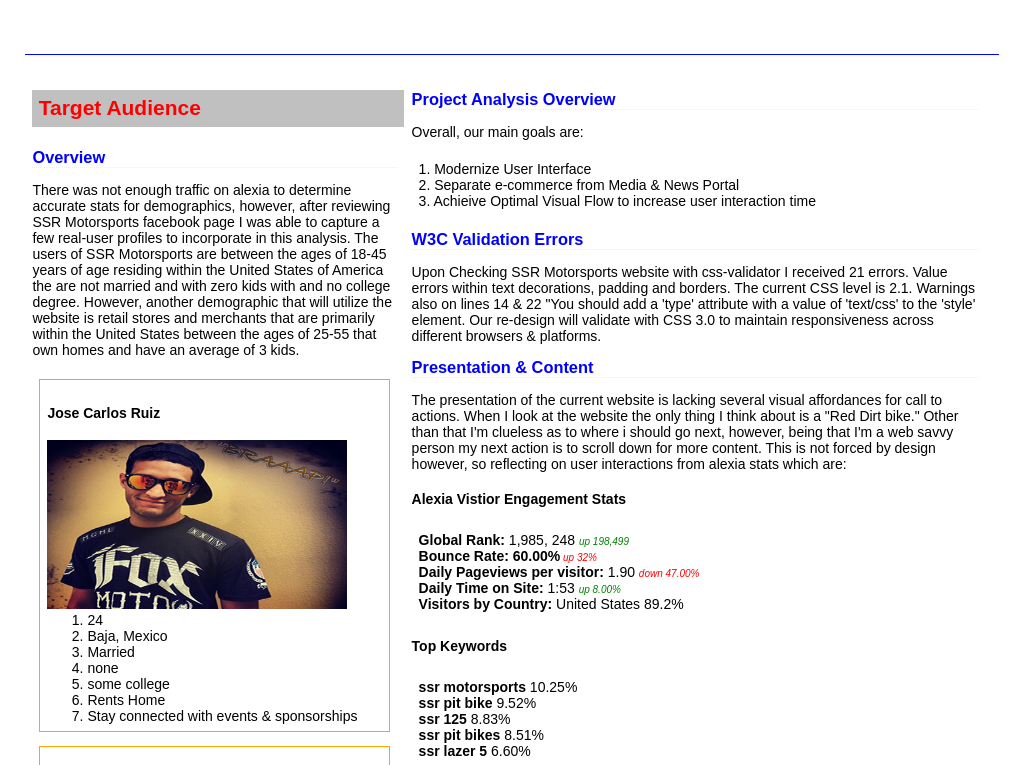
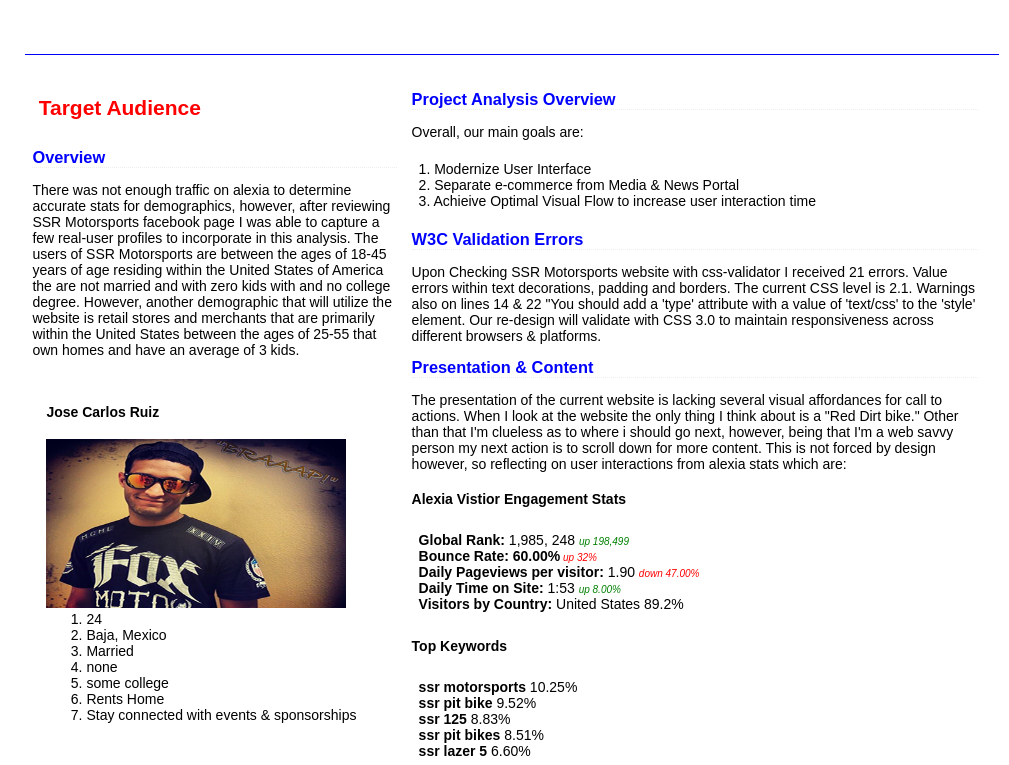
Before and after one commit to MeisterWebzr/WDP, a plain HTML site: page burroughs_otto-project_analysis.html in a window 1280 px wide. Shown: the part 715-1480 px from the top of the page, without its empty margins (142-1151 px from the left). Drawn offline with Linux system fonts and the light colour scheme.

Commit message:
Target Auidence
edited target auidence section per classmate reivew

```diff
--- a/css/main.css
+++ b/css/main.css
@@ -211,7 +211,6 @@
 /*---------- Target Audience ----------*/
 
 .maintarget{
-	background: silver;
 	width: 100%;
 	padding: .3em;
 	margin: 0 0 1em auto;
@@ -240,7 +239,6 @@
 }
 
 .container{
-	border: 1px solid orange;
 	margin-bottom: 1em;
 	padding: .5em;
 }
```
Also changed, not shown: 1 other file.
